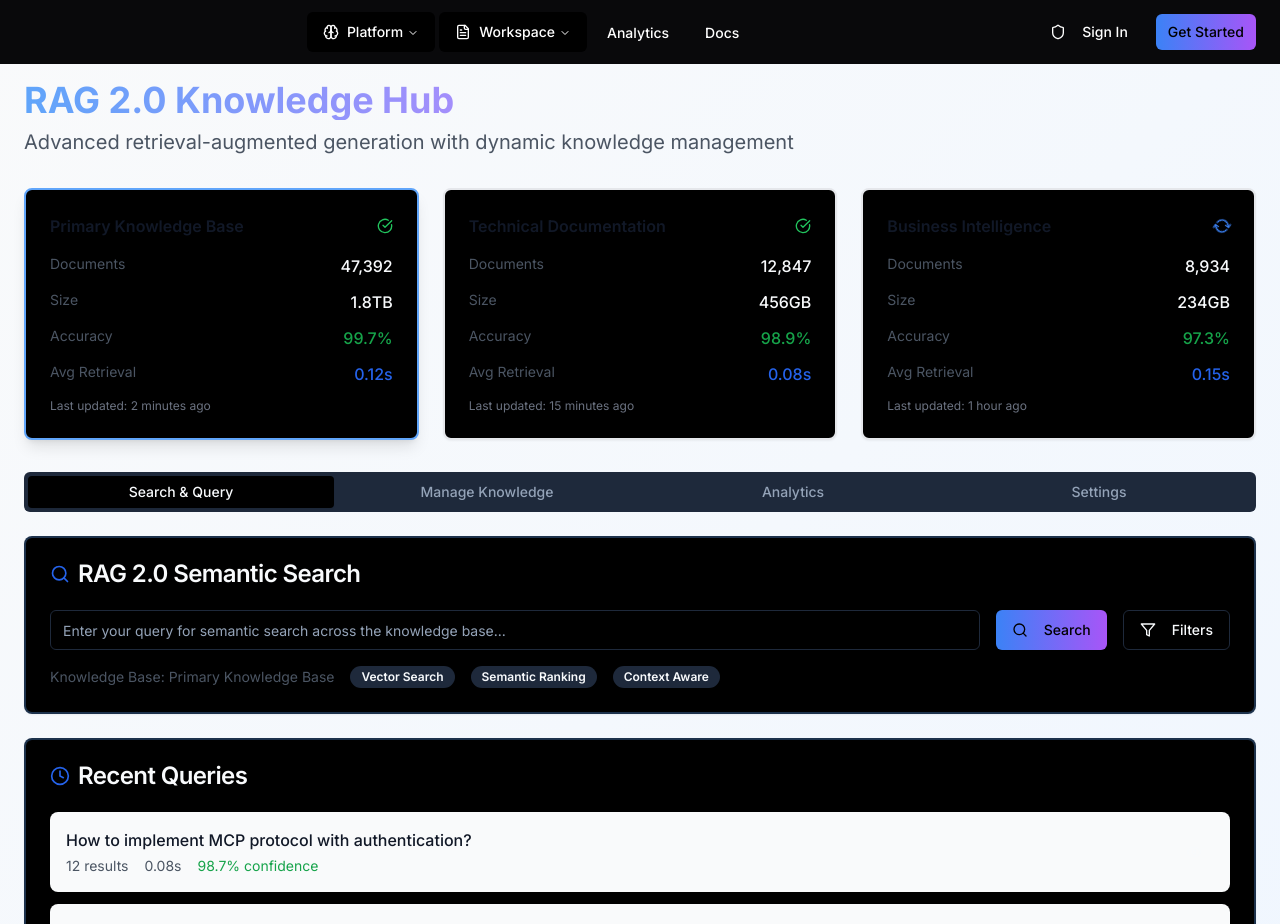
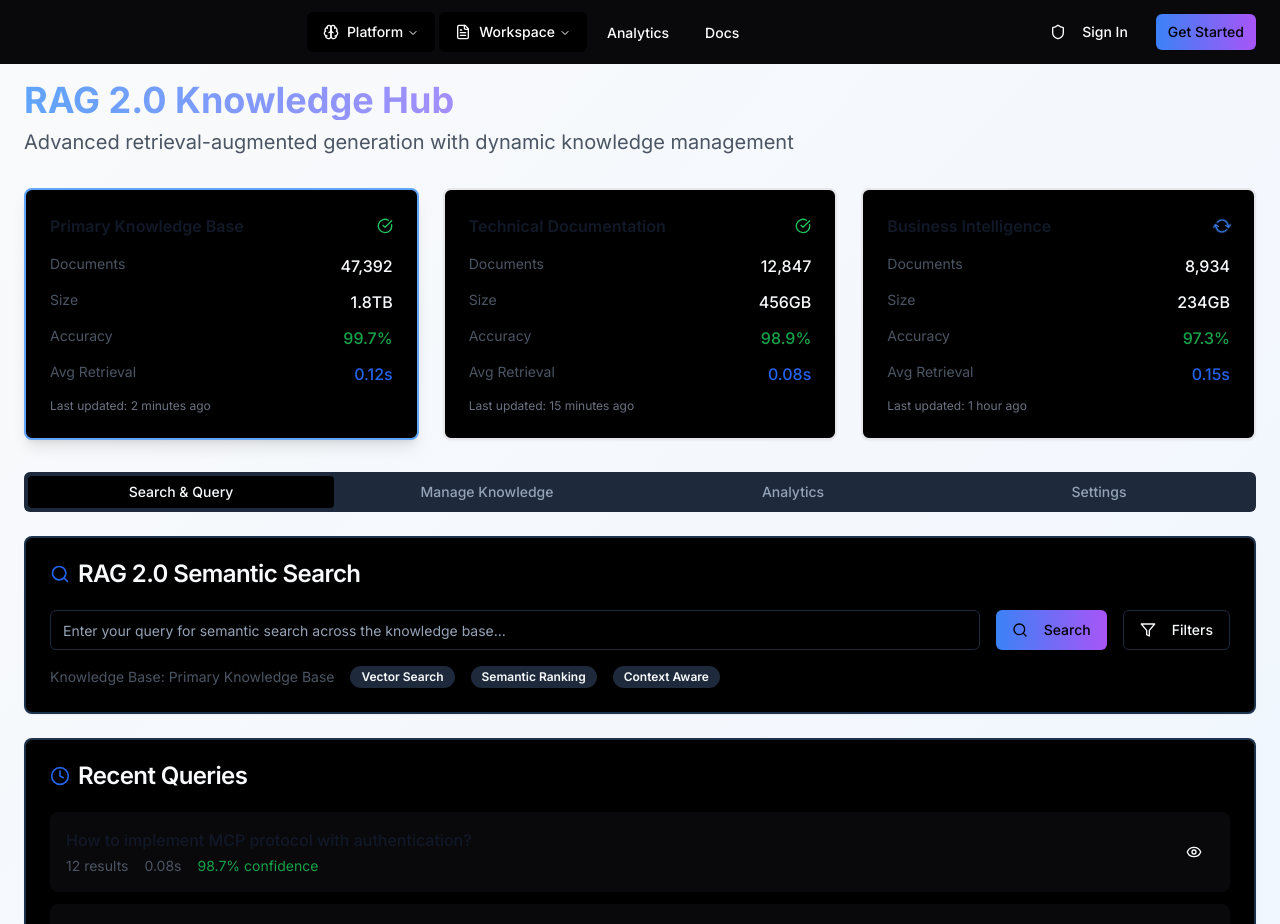
Before and after one commit to cc4480/blueprint-stack-flow, a React (Vite) app: page /rag-hub in a window 1280 px wide. Shown: the top 924 px of the page. Built offline with nearby package versions, Linux system fonts and the light colour scheme.

Commit message:
Visual edit in Lovable
Edited UI in Lovable

```diff
--- a/src/pages/RAGHub.tsx
+++ b/src/pages/RAGHub.tsx
@@ -238,7 +238,7 @@ const RAGHub = () => {
               </CardHeader>
               <CardContent>
                 <div className="space-y-3">
-                  {recentQueries.map(query => <div key={query.id} className="flex items-center justify-between p-4 bg-gray-50 rounded-lg hover:bg-gray-100 transition-colors">
+                  {recentQueries.map(query => <div key={query.id} className="flex items-center justify-between p-4 rounded-lg transition-colors bg-zinc-950">
                       <div className="flex-1">
                         <p className="font-medium text-gray-900">{query.query}</p>
                         <div className="flex items-center space-x-4 mt-1 text-sm text-gray-600">
```
